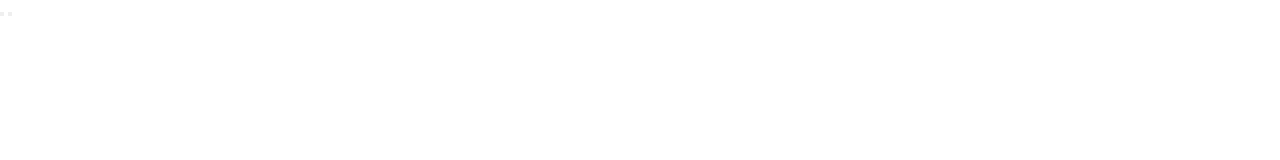
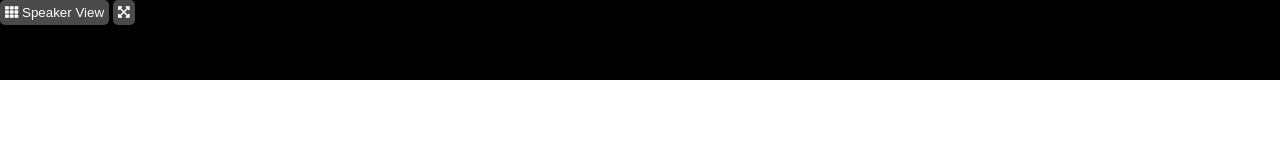
Before and after one commit to cromeo98/html-css-zoom, a plain HTML site: page index.html in a window 1280 px wide. Drawn offline with Linux system fonts and the light colour scheme.

Commit message:
add: navbar btns

```diff
--- a/css/style.css
+++ b/css/style.css
@@ -1,5 +1,20 @@
+/* common */
 *{
     margin: 0;
     padding: 0;
     box-sizing: border-box;
 }
+
+/* header */
+header{
+    height: 80px;
+    background-color: black;
+}
+
+nav button{
+    padding: 5px;
+    border-radius: 5px;
+    border: #4a4a4a;
+    background-color: #4a4a4a;
+    color: white;
+}
--- a/index.html
+++ b/index.html
@@ -5,16 +5,29 @@
     <meta http-equiv="X-UA-Compatible" content="IE=edge">
     <meta name="viewport" content="width=device-width, initial-scale=1.0">
     <link rel="stylesheet" href="css/style.css">
+    <link rel="stylesheet" href="https://cdnjs.cloudflare.com/ajax/libs/font-awesome/5.15.3/css/all.min.css" integrity="sha512-iBBXm8fW90+nuLcSKlbmrPcLa0OT92xO1BIsZ+ywDWZCvqsWgccV3gFoRBv0z+8dLJgyAHIhR35VZc2oM/gI1w==" crossorigin="anonymous" />
     <title>Zoom</title>
 </head>
-<body>
+<body class="debug">
 
     <!-- start header -->
     <header>
+        <!-- navbar -->
         <nav>
-            <button></button>
-            <button></button>
+
+            <!-- buttons -->
+            <button>
+                <i class="fas fa-th"></i>
+                <span>Speaker View</span>
+            </button>
+
+            <button>
+                <i class="fas fa-expand-arrows-alt"></i>
+            </button>
+            <!-- end buttons -->
+
         </nav>
+        <!-- end navbar -->
     </header>
     <!-- end header -->
 
```
